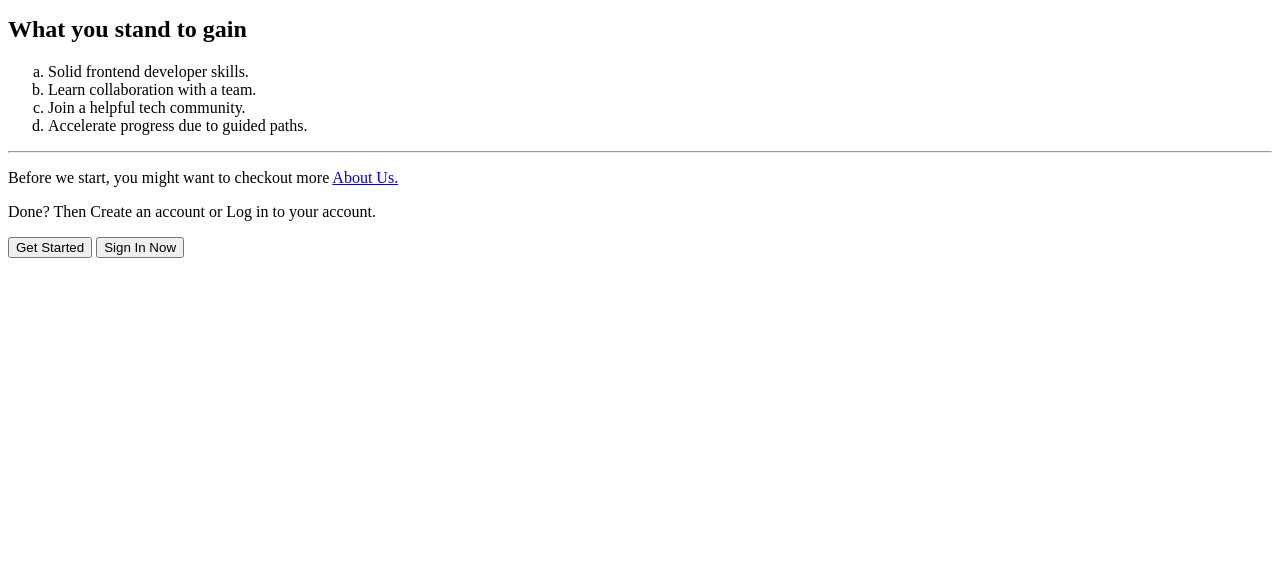
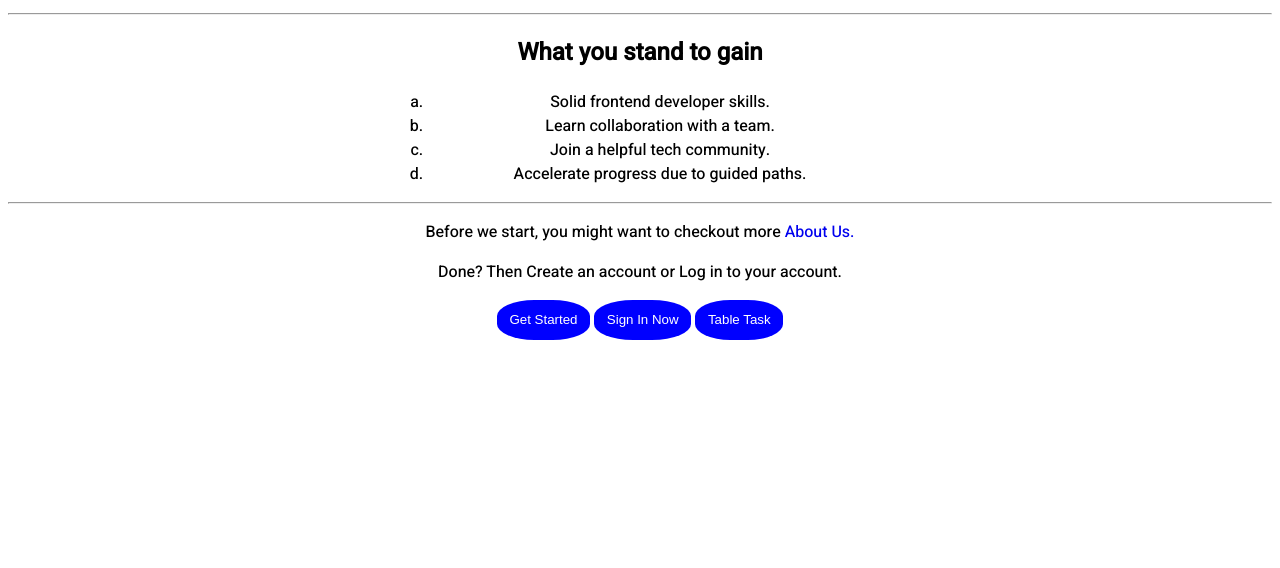
Before and after one commit to KaluDavid/tjp-week1, a plain HTML site: page index.html in a window 1280 px wide. Shown: the part 232-800 px from the top of the page. Drawn offline with Linux system fonts and the light colour scheme.

Commit message:
Update index.html

```diff
--- a/index.html
+++ b/index.html
@@ -6,6 +6,11 @@
     <meta http-equiv="X-UA-Compatible" content="IE=edge">
     <meta name="viewport" content="width=device-width, initial-scale=1.0">
     <title>Home Page</title>
+
+    <link
+        href="https://fonts.googleapis.com/css2?family=Heebo:wght@500&family=Lobster&family=Roboto:ital,wght@1,700&family=Source+Code+Pro&display=swap"
+        rel="stylesheet">
+    <link rel="stylesheet" href="home.css">
     <link rel="shortcut icon" href="favicon.jpg" type="image/x-icon">
 </head>
 
@@ -25,6 +30,7 @@
             <li>Join a helpful tech community.</li>
             <li>Accelerate progress due to guided paths.</li>
         </ol>
+
         <hr>
     </div>
 
@@ -35,7 +41,8 @@
         <p>
             Done? Then Create an account or Log in to your account.
         </p>
-        <button>Get Started</button> <button>Sign In Now</button>
+        <button>Get Started</button> <button>Sign In Now</button> <button><a href="table.html" class="table"> Table
+                Task</a></button>
     </div>
 </body>
 
```
